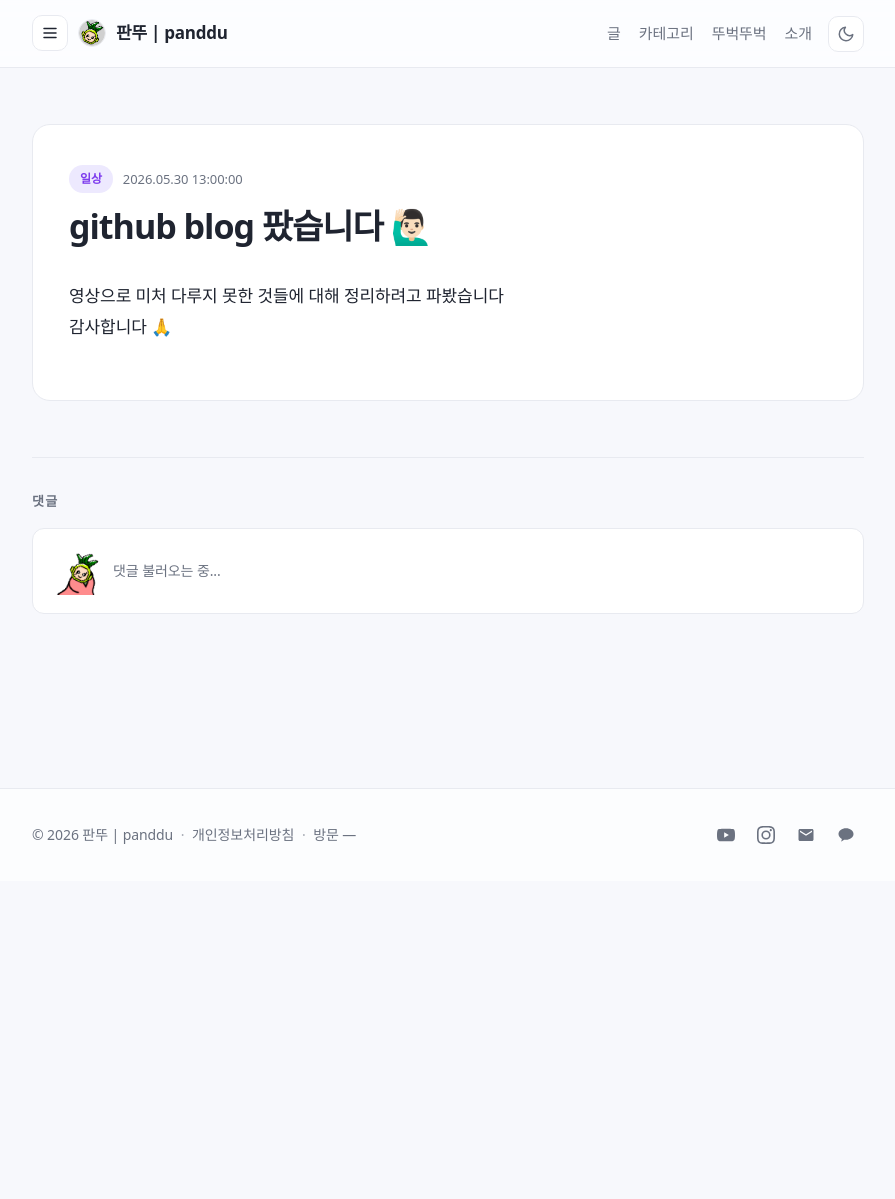
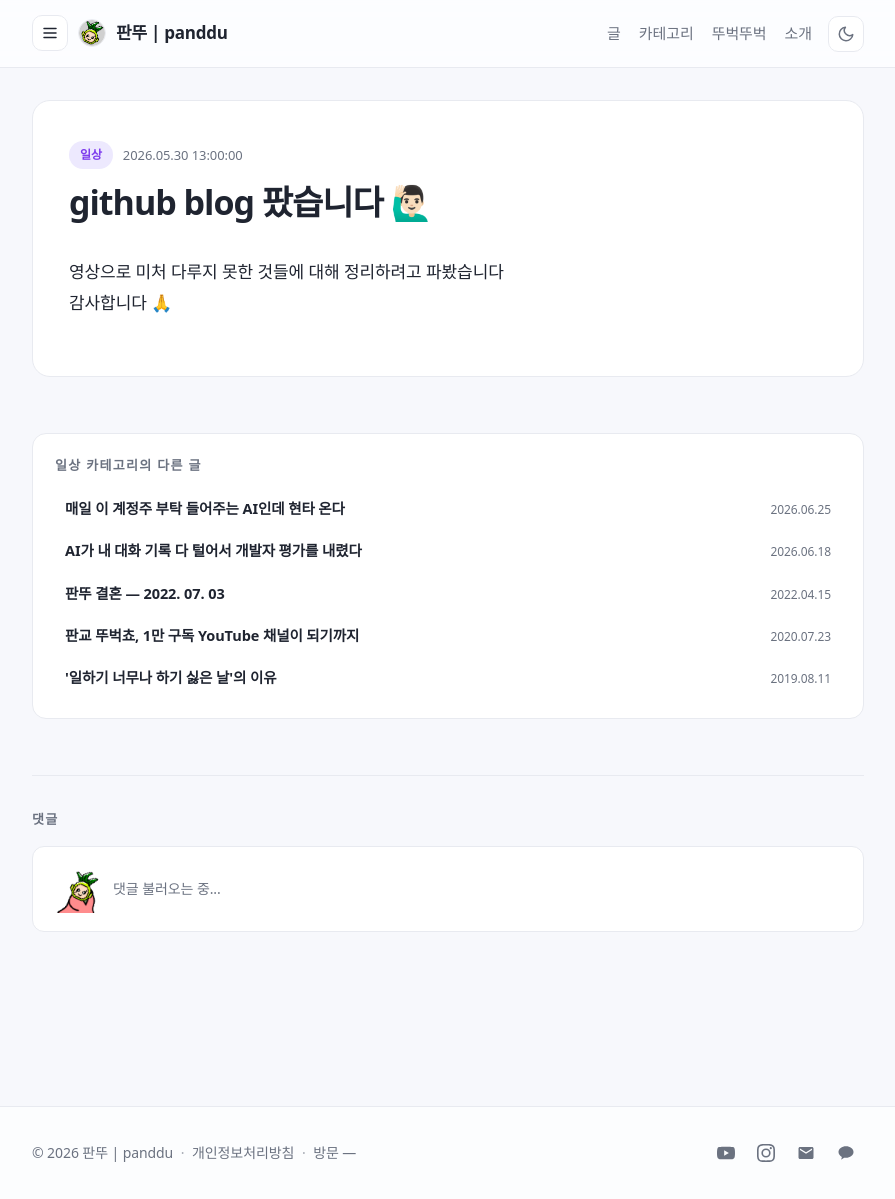
Before and after one commit to panddu/panddu.github.io, a Jekyll site: the page built from _posts/2026-05-30-blog-start.md, in a window 1280 px wide and 1199 px high. Shown: the whole window, without its empty margins (192-1087 px from the left). Built offline with Jekyll 4.4.1, drawn with Linux system fonts in a browser that asks for light colours; some web fonts are replaced; comment, search, counter and statistics services are not loaded.

Commit message:
feat(post): 같은 카테고리 다른 글 패널 추가
와이드 레이아웃에서 비어있던 우측 여백을 활용: 좁은 화면에선 댓글 위
카드로, 1440px 이상에선 왼쪽 사이드바처럼 우측 fixed 패널로 최신 5개
노출. 본문 상단 padding도 56px→32px로 줄여 헤더 아래 여백 전체 축소.

Co-Authored-By: Claude Sonnet 5 <noreply@anthropic.com>

```diff
--- /dev/null
+++ b/_includes/related_posts.html
@@ -0,0 +1,17 @@
+{%- assign related_posts = site.posts | where: "category", page.category | where_exp: "post", "post.url != page.url" | slice: 0, 5 -%}
+{%- if related_posts.size > 0 -%}
+{%- assign s = site.data.series[page.category] -%}
+<aside class="related-posts" aria-label="{{ s.display }} 카테고리의 다른 글">
+  <h2 class="related-posts__heading">{{ s.display }} 카테고리의 다른 글</h2>
+  <ul class="related-posts__list">
+    {%- for post in related_posts -%}
+      <li class="related-posts__item">
+        <a class="related-posts__link" href="{{ post.url | relative_url }}">
+          <span class="related-posts__title">{{ post.title | escape }}</span>
+          <time class="related-posts__date" datetime="{{ post.date | date_to_xmlschema }}">{{ post.date | date: "%Y.%m.%d" }}</time>
+        </a>
+      </li>
+    {%- endfor -%}
+  </ul>
+</aside>
+{%- endif -%}
--- a/_layouts/post.html
+++ b/_layouts/post.html
@@ -22,4 +22,6 @@ layout: default
   </div>
 </article>
 
+{% include related_posts.html %}
+
 {% include giscus.html %}
--- a/assets/css/main.scss
+++ b/assets/css/main.scss
@@ -207,7 +207,7 @@ a {
 .site-main {
   max-width: var(--maxw);
   margin: 0 auto;
-  padding: 56px 24px 80px;
+  padding: 32px 24px 80px;
 }
 .site-footer {
   border-top: 1px solid var(--line);
@@ -1128,12 +1128,12 @@ body.is-sidebar-open { overflow: hidden; }
   .sidebar-backdrop { display: none; }
 
   .sidebar {
-    top: 80px;
+    top: calc(var(--header-height) + 32px);
     left: max(24px, calc(50% - 440px - 24px - 200px));
     width: 200px;
     max-width: 200px;
     height: auto;
-    max-height: calc(100vh - 100px);
+    max-height: calc(100vh - var(--header-height) - 52px);
     background: transparent;
     border-right: none;
     box-shadow: none;
@@ -1160,6 +1160,85 @@ body.is-sidebar-open { overflow: hidden; }
   font-weight: 800;
 }
 .series-hero__desc { margin: 0; font-size: 15px; }
+
+// ===== Related posts (같은 카테고리 다른 글) =====
+// 기본: 댓글 영역 위에 본문과 같은 폭의 카드로 노출.
+// 광폭 레이아웃에서는 아래 @media (min-width: 1440px)에서 우측 fixed 패널로 전환.
+.related-posts {
+  max-width: var(--maxw);
+  margin: 56px auto 28px;
+  padding: 20px 22px;
+  background: var(--card);
+  border: 1px solid var(--line);
+  border-radius: 14px;
+}
+.related-posts__heading {
+  font-size: 13px;
+  text-transform: uppercase;
+  letter-spacing: 0.1em;
+  color: var(--muted);
+  margin: 0 0 14px;
+  font-weight: 800;
+}
+.related-posts__list {
+  list-style: none;
+  margin: 0;
+  padding: 0;
+  display: flex;
+  flex-direction: column;
+  gap: 4px;
+}
+.related-posts__link {
+  display: flex;
+  align-items: baseline;
+  justify-content: space-between;
+  gap: 12px;
+  padding: 8px 10px;
+  border-radius: 10px;
+  color: var(--ink);
+  transition: background 0.15s ease;
+
+  &:hover {
+    background: var(--chip);
+    text-decoration: none;
+    .related-posts__title { color: var(--accent); }
+  }
+}
+.related-posts__title {
+  font-size: 14.5px;
+  font-weight: 700;
+  line-height: 1.4;
+}
+.related-posts__date {
+  font-size: 12px;
+  color: var(--muted);
+  white-space: nowrap;
+  flex-shrink: 0;
+}
+
+// 데스크탑: 본문 880px 우측 외부에 fixed로 노출.
+// 패널 240px + 외곽 24px gap을 확보하려면 viewport ≥ 880 + 2*(240+24) = 1408 필요.
+// 왼쪽 사이드바보다 폭이 넓어 더 넉넉한 1440에서 전환.
+// (반드시 위 기본 .related-posts 규칙보다 뒤에 와야 margin: 0이 이긴다 — 캐스케이드 순서 버그 재발 방지)
+@media (min-width: 1440px) {
+  .related-posts {
+    position: fixed;
+    top: calc(var(--header-height) + 32px);
+    right: max(24px, calc(50% - 440px - 24px - 240px));
+    width: 240px;
+    max-width: 240px;
+    max-height: calc(100vh - var(--header-height) - 52px);
+    overflow-y: auto;
+    margin: 0;
+    padding: 20px 18px;
+    z-index: 5;
+  }
+  .related-posts__link {
+    flex-direction: column;
+    align-items: flex-start;
+    gap: 2px;
+  }
+}
 
 // ===== Series index (전체 시리즈 카드) =====
 .series-index {
@@ -1400,6 +1479,7 @@ body.is-sidebar-open { overflow: hidden; }
   .post-list__link { padding: 18px 18px; }
   .series-hero { padding: 24px 22px; border-radius: 14px; }
   .series-hero__title { font-size: 26px; }
+  .related-posts { padding: 16px 18px; border-radius: 14px; }
   .board-hero { padding: 22px 20px 20px; border-radius: 14px; }
   .board-hero__title { font-size: 26px; }
   .board-chat__discord widgetbot,
```
